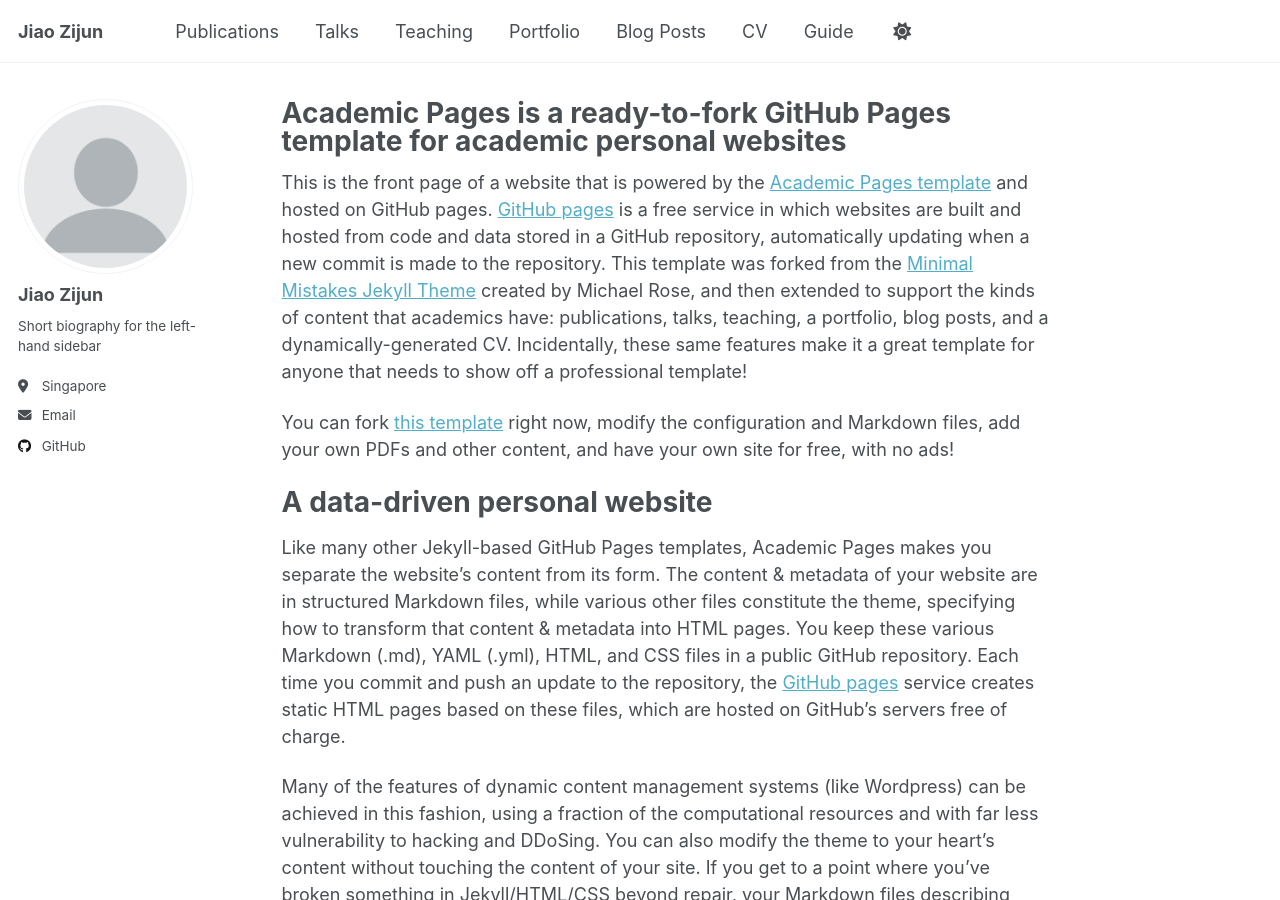
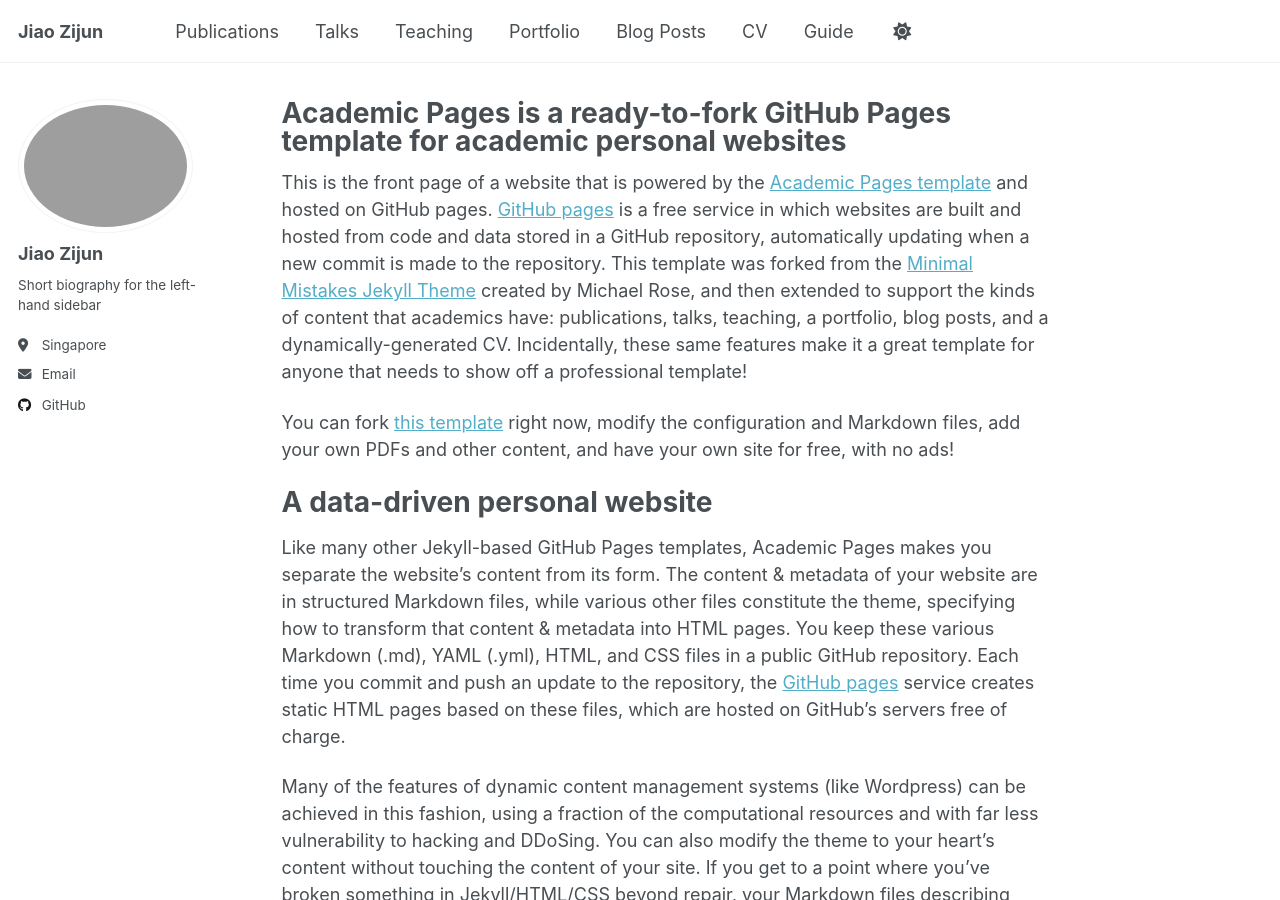
Before and after one commit to jiaozijun666/jiaozijun666.github.io, a Jekyll site: the page built from _pages/about.md, in a window 1280 px wide and 900 px high. Built offline with Jekyll 4.4.1, drawn with Linux system fonts in a browser that asks for light colours; a script that is not in the unit is left out.

Commit message:
Update _config.yml

```diff
--- a/_config.yml
+++ b/_config.yml
@@ -23,7 +23,7 @@
 #               Additional customization can be done by editing /_includes/author-profile.html
 author:
   # Biographic information
-  avatar           : "profile.png"
+  avatar           : "IMG_8043.jpeg"
   name             : "Jiao Zijun"
   pronouns         : # example: "she/her"
   bio              : "Short biography for the left-hand sidebar"
```
